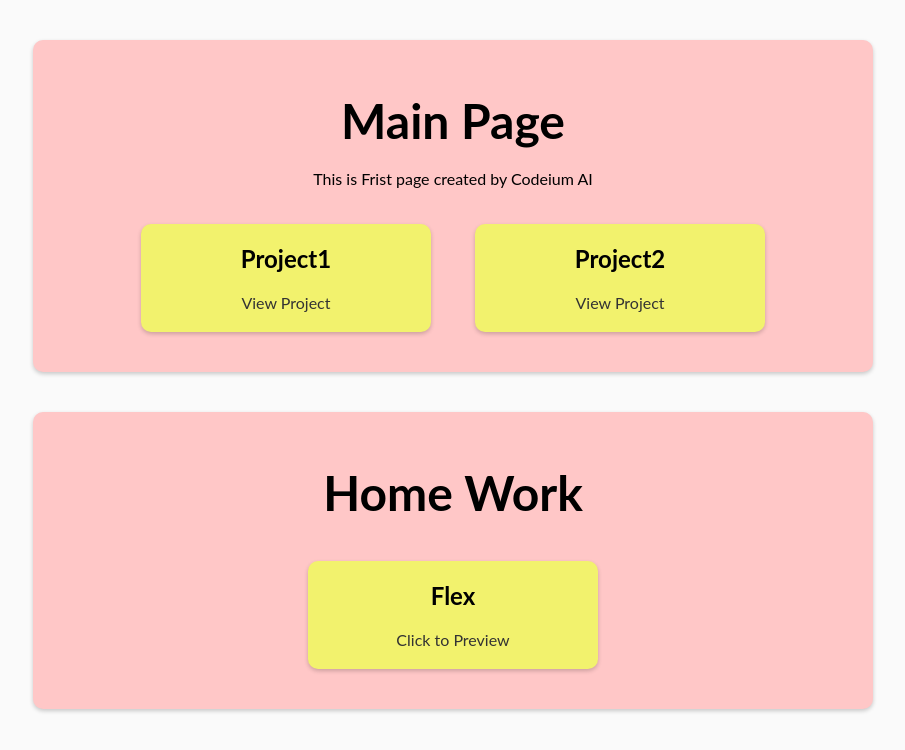
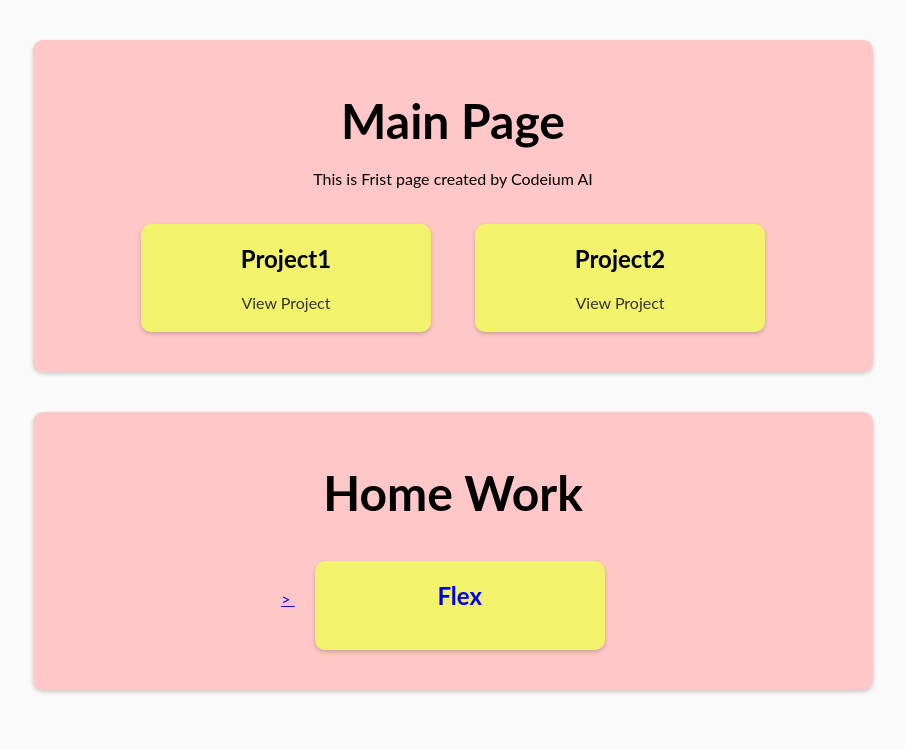
Before and after one commit to SigeMaSig/web-starter, a plain HTML site: page index.html in a window 1280 px wide. Shown: the top 750 px of the page, without its empty margins (187-1092 px from the left). Drawn offline with Linux system fonts and the light colour scheme.

Commit message:
Test A link

```diff
--- a/index.html
+++ b/index.html
@@ -73,12 +73,13 @@
 
     <div class="container">
         <h1>Home Work</h1>
+        <a href="MyProject\HomeWork By jara\LineColor.html">>
         <div class="card cardproject">
             <span class="imgageLinecolor">ตัวอย่างงานที่ต้องทำ
                 <img width="500" height="400" src="https://media.discordapp.net/attachments/994983764725858444/1280854770181079070/part1-finished-look.png?ex=66fdd9b6&is=66fc8836&hm=cc90e92a0a43a40aca153280b37dbe408de3f5859f3f4fa272e90ad68f09841c&=&format=webp&quality=lossless&width=1123&height=662" alt=""></span>
             <h2>Flex</h2>
-            <a href="MyProject\HomeWork By jara\LineColor.html">Click to Preview</a>
         </div>
+        </a>
     </div>
 </body>
 </html>
```
